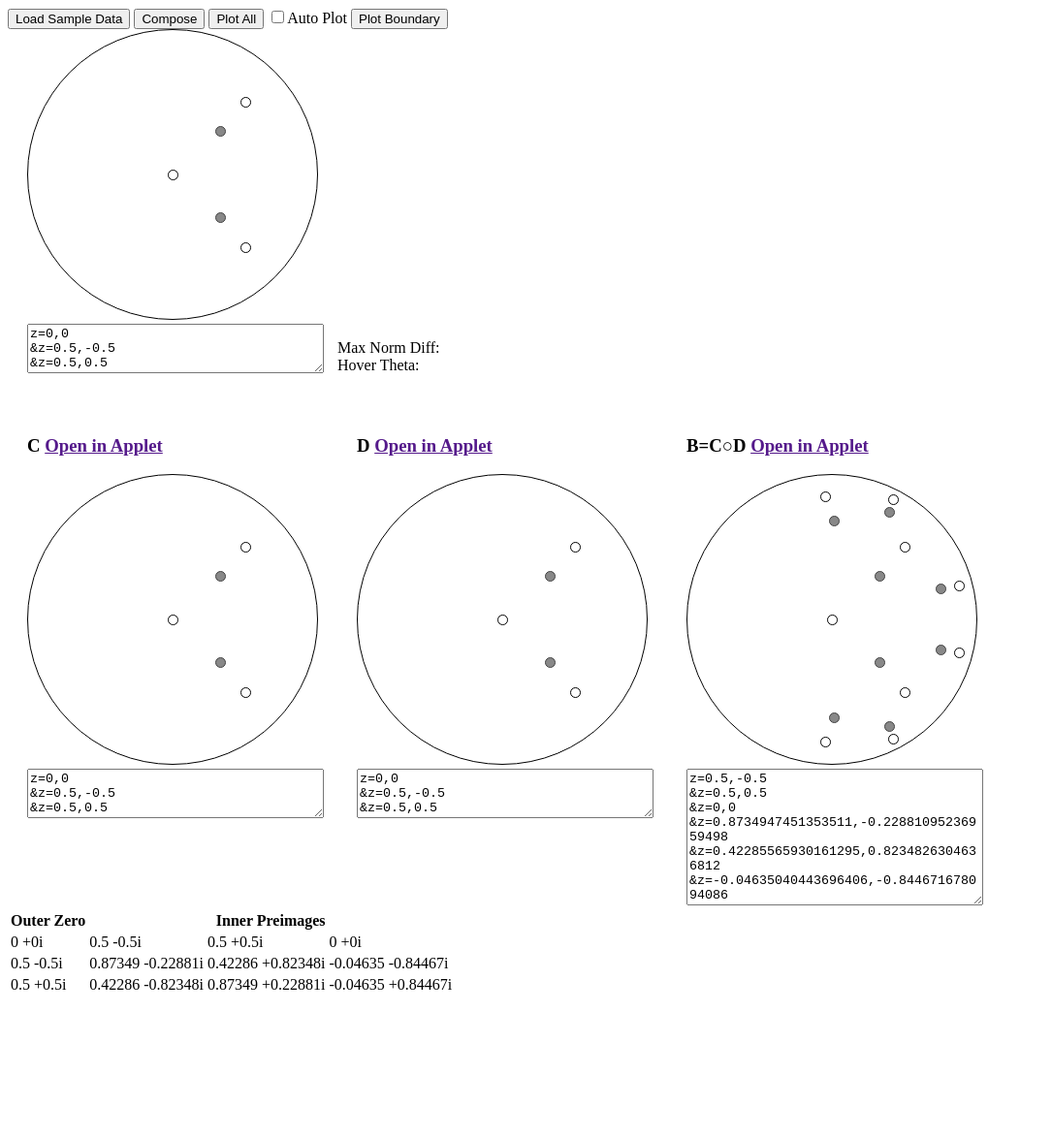
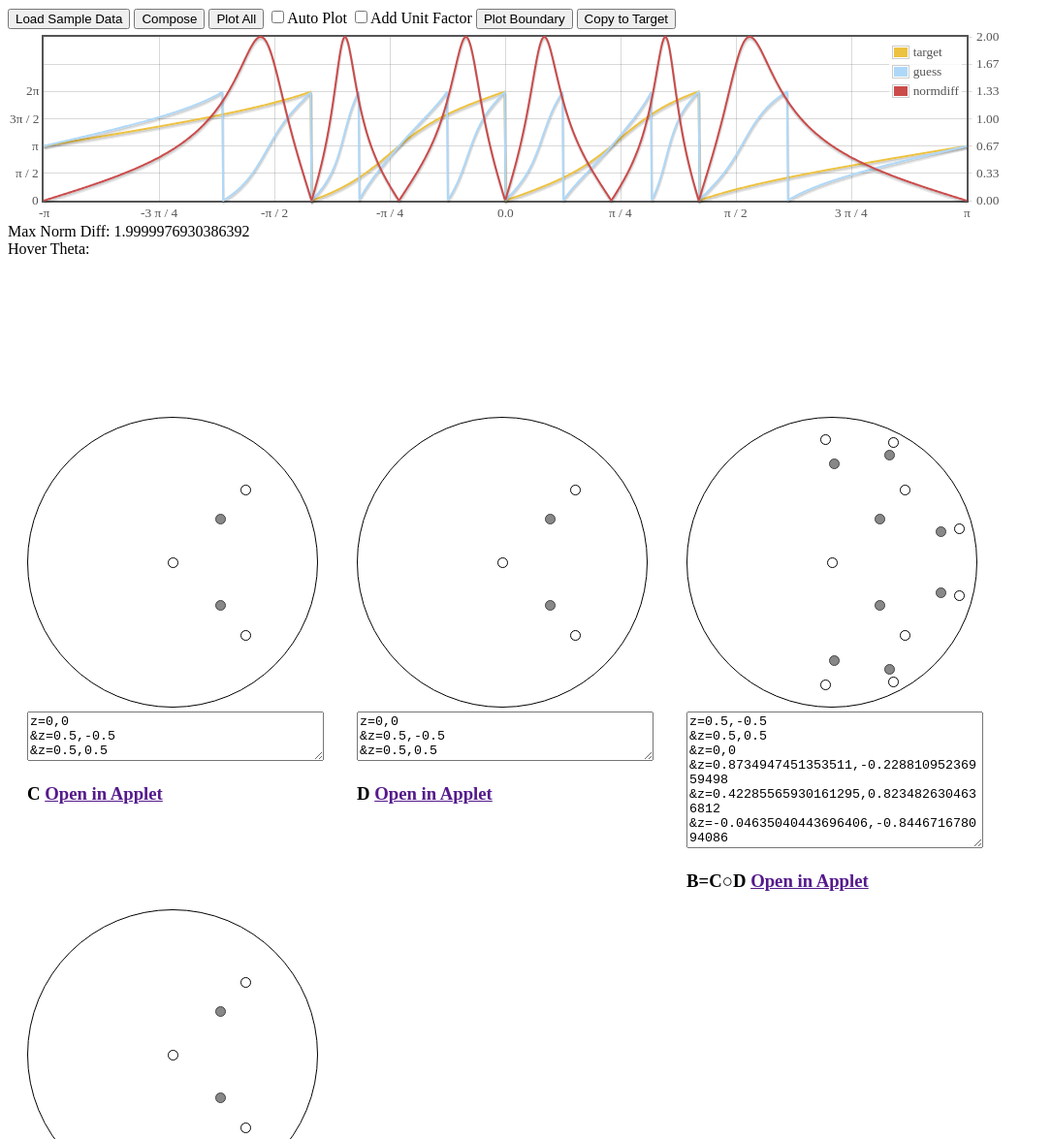
Before and after one commit to aeshaffer/aeshaffer.github.io, a plain HTML site: page fittool.html in a window 1280 px wide. Shown: the top 1175 px of the page at 97% size, without its empty margins (0-1085 px from the left). Before the commit the page ends 1036 px from the top, so only its background shows below. Drawn offline with Linux system fonts and the light colour scheme.

Commit message:
Change query string parsing.  Add ability to suppress the unit correction factor.  Fit Tool changes.

```diff
--- a/blaschke.js
+++ b/blaschke.js
@@ -22,7 +22,7 @@ function bpBoundaryEval(bpe, N) {
 	t = ts[ti];
 	z = c(numeric.cos(t), numeric.sin(t));
 	bpz = bpe(z);
-	outthetas[ti] = [t, bpz.angle()+Math.PI];
+	outthetas[ti] = [t, (bpz.angle()+2*Math.PI) % (2*Math.PI)];
 	outzs[ti] = [t, bpz];
     }
     return {thetas: outthetas, zs: outzs};
@@ -60,15 +60,6 @@ function zsString(zs) {
     return zs.map(function(z) { return "z="+z.x+","+(z.y == undefined ? 0: z.y); }).join("\n&");
 }
 
-function parseZsString(s) {
-    var zs = s.replace(/\n/g, "").replace(/z=/g, "").split("&");
-    var retval = new Array();
-    for(var i= 0; i < zs.length; i++) {
-	var parts = zs[i].split(",");
-	retval.push(c(parseFloat(parts[0]), parseFloat(parts[1])));
-    }
-    return retval;
-}
 
 // Normalize to between 0 and 2Pi.
 function normalizeangle(theta) {
@@ -123,7 +114,7 @@ function lt(a) {
     }
 }
 
-function getBPFExpr(as) {
+function getBPFExpr(as, ignorefactor) {
     var asNums = new Array();
     var asDens = new Array();
     var asVars = new Array();
@@ -142,12 +133,19 @@ function getBPFExpr(as) {
 	}
     }
 
-    var expr = asVars.join(';') + "; var l = "+toc(l)+"; var f = function(z) { return l" +  asNums.join('') + asDens.join('') + "; }; {f};"
+    var lstring;
+    if(ignorefactor) {
+	lstring = toc(none);
+    } else {
+	lstring = toc(l);
+    }
+    var expr = asVars.join(';') + "; var l = "+lstring+"; var f = function(z) { return l" +  asNums.join('') + asDens.join('') + "; }; {f};"
+
     return expr;
 }
 
-function getBPF(as) {
-    return eval(getBPFExpr(as));
+function getBPF(as, ignorefactor) {
+    return eval(getBPFExpr(as, ignorefactor));
 }
 
 function bpeval0(as, z) {
--- a/bpui.js
+++ b/bpui.js
@@ -1,3 +1,35 @@
+// From http://stackoverflow.com/questions/901115/how-can-i-get-query-string-values
+
+function getQSMap(s) {
+    if (s == "") return {};
+    var a = s.split("&");
+    var b = {};
+    for (var i = 0; i < a.length; ++i)
+    {
+        var p=a[i].split('=');
+        if (p.length != 2) continue;
+	var val = decodeURIComponent(p[1].replace(/\+/g, " "));
+	if(b[p[0]] == undefined) {
+	    b[p[0]] = [val];
+	} else {
+	    b[p[0]].push(val);
+	}
+    }
+    return b;
+}
+
+function parseZsString(s, key) {
+    var k = (key == undefined ? "z" : key);
+    var zs = getQSMap(s)[k];
+    var retval = new Array();
+    if(zs == undefined) { return retval; }
+    for(var i= 0; i < zs.length; i++) {
+	var parts = zs[i].split(",");
+	retval.push(c(parseFloat(parts[0]), parseFloat(parts[1])));
+    }
+    return retval;
+}
+
 // Add necessary HTML to setup a widget.
 function setupCanvases(sel) {
      var html = '<div class="circle"></div>'
@@ -298,10 +330,14 @@ BPWidget.prototype.displayTables = function(zs, cpi) {
 	this.criticalangles.append(li);
     }
 
+    var oldval = this.zsstring.val();
     this.zsstring.val("");
     var zscode = zsString(this.zs);
     this.zsstring.val(zscode);
     this.zsstring.attr("rows", zs.length);
+    if(oldval != this.zsstring.val()) {
+	this.zsstring.change();
+    }
     var wl = window.location.href.replace(window.location.search, "");
     this.permalink.attr("href", wl+"?"+zscode);
 };
@@ -641,10 +677,9 @@ BPWidget.prototype.attachcanvasclicks = function() {
 
 BPWidget.prototype.setup = function() {
 
-    if(window.location.search != "") {
-	var urlZS = window.location.search.replace(/^\?/, '');
-	this.zs = parseZsString(urlZS);
-    } else {
+    var urlZS = window.location.search.replace(/^\?/, '');
+    this.zs = parseZsString(urlZS);
+    if(this.zs.length == 0) {
 	this.zs = [
 	    c(0,0),
 	    c(.5, -.5),
--- a/composetool.js
+++ b/composetool.js
@@ -3,7 +3,9 @@ var innerwidget;
 var composewidget;
 
 function composeSetup() {
-    setupCanvases($(".zeroesholder"));
+    setupCanvases($("#outerzeroesdiv .zeroesholder"));
+    setupCanvases($("#innerzeroesdiv .zeroesholder"));
+    setupCanvases($("#composeddiv .zeroesholder"));
     outerwidget = new ComposeWidget($("#outerzeroesdiv"));
     innerwidget = new ComposeWidget($("#innerzeroesdiv"));
     composewidget = new ComposeWidget($("#composeddiv"));
--- a/fittool.html
+++ b/fittool.html
@@ -17,8 +17,8 @@
     <script type="text/javascript" src="./composetool.js"></script>
     <script type="text/javascript" src="./fittool.js" ></script>
     <script type="text/javascript">
+      $(composeSetup);
       $(fitSetup);
-      $(composeSetup);
     </script>
     <style type="text/css">
       #targetdiv, #outerzeroesdiv, #innerzeroesdiv, #composeddiv {
@@ -42,44 +42,47 @@
       <button type="button" id="composebutton">Compose</button>
       <button type="button" id="plotallbutton">Plot All</button>
       <input type="checkbox" id="autoplot"></input>Auto Plot
+      <input type="checkbox" id="correct"></input>Add Unit Factor
       <button type="button" id="plottargetboundary">Plot Boundary</button>
+      <button type="button" id="copybutton">Copy to Target</button>
     </div>
 
-    <div id="targetdiv">
-      <div class="zeroesholder outerholder rainbowholder">
+    <div style="width: 90%; height: 400px; float: left;">
+      <div id="targetboundaryplot" style="float: left; width: 90%; height: 200px;">
       </div>
-      <textarea id="targetzs" class="zsstring"></textarea><br/>
+      <div style="float: left; width: 900px;">
+	Max Norm Diff: <span id="maxnormdiff" ></span><br/>
+	Hover Theta: <span id="hovertheta" ></span>
+      </div>
+    </div>
+    <div style="clear: both">
+      <div id="outerzeroesdiv">
+	<div class="zeroesholder outerholder rainbowholder">
+	</div>
+	<textarea id="outerzs" class="zsstring"></textarea><br/>
+	<h3>C <a href="" id="outerpermalink" target="_blank">Open in Applet</a></h3>
+      </div>
+
+      <div id="innerzeroesdiv">
+	<div class="zeroesholder outerholder rainbowholder">
+	</div>
+	<textarea id="innerzs" class="zsstring" ></textarea>
+	<h3>D <a href="" id="innerpermalink" target="_blank">Open in Applet</a></h3>
+      </div>
+      <div id="composeddiv">
+	<div class="zeroesholder composedholder">
+	</div>
+	<textarea id="composedzs" class="zsstring"></textarea>
+	<h3>B=C&#x25cb;D <a href="" id="permalink" target="_blank">Open in Applet</a></h3>
+      </div>
+      <div id="targetdiv">
+	<div class="zeroesholder outerholder rainbowholder">
+	</div>
+	<textarea id="targetzs" class="zsstring"></textarea><br/>
+	<h3>Target</h3>
+      </div>
     </div>
 
-    <div style="width: 600px; height: 400px; float: left;">
-      <div id="targetboundaryplot" style="width: 600px; height: 80%;">
-      </div>
-      Max Norm Diff: <span id="maxnormdiff" ></span><br/>
-      Hover Theta: <span id="hovertheta" ></span>
-    </div>
-
-    <br style="clear: both;" />
-
-    <div id="outerzeroesdiv">
-      <h3>C <a href="" id="outerpermalink" target="_blank">Open in Applet</a></h3>
-      <div class="zeroesholder outerholder rainbowholder">
-      </div>
-      <textarea id="outerzs" class="zsstring"></textarea><br/>
-    </div>
-
-    <div id="innerzeroesdiv">
-      <h3>D <a href="" id="innerpermalink" target="_blank">Open in Applet</a></h3>
-      <div class="zeroesholder outerholder rainbowholder">
-      </div>
-      <textarea id="innerzs" class="zsstring" ></textarea>
-    </div>
-
-    <div id="composeddiv">
-      <h3>B=C&#x25cb;D <a href="" id="permalink" target="_blank">Open in Applet</a></h3>
-      <div class="zeroesholder composedholder">
-      </div>
-      <textarea id="composedzs" class="zsstring"></textarea>
-    </div>
 
     <table id="preimages" style="clear: both;">
       <thead>
--- a/fittool.js
+++ b/fittool.js
@@ -1,9 +1,20 @@
 var targetwidget;
 
 function fitSetup() {
-    setupCanvases($(".zeroesholder"));
+    setupCanvases($("#targetdiv .zeroesholder"));
     targetwidget = new FitWidget($("#targetdiv"));
     targetwidget.setup();
+    composewidget.zsstring.change(replotBoundaries);
+    var urlZS = window.location.search.replace(/^\?/, '');
+    var ozs = parseZsString(urlZS, "Oz");
+    var izs = parseZsString(urlZS, "Iz");
+    var tzs = parseZsString(urlZS, "Tz");
+
+    if(ozs.length > 0) { outerwidget.zs = ozs; outerwidget.rescatter(); }
+    if(izs.length > 0) { innerwidget.zs = izs; innerwidget.rescatter(); }
+    if(tzs.length > 0) { targetwidget.zs = tzs; targetwidget.rescatter(); }
+
+    replotBoundaries();
 }
 
 var FitWidget = function(obj) {
@@ -12,10 +23,30 @@ var FitWidget = function(obj) {
     this.zsstring.change(function() {
 	that.zs = parseZsString(that.zsstring.val());
 	that.rescatter();
+	replotBoundaries();
     });
     this.plotDims = function() {
 	return {N: 100, zoom: 3, windowN: 300, graphN: 300};
     }
+}
+
+function getflips(ts) {
+
+    // Find all points in data1 where we go from 2Pi back to zero.
+    // collect the indices where the function is "at zero."
+    var flippoints = new Array();
+
+    var l;
+    var r;
+
+    for(var r = 0; r < ts.length; r++) {
+	l = (r - 1 + ts.length) % ts.length;
+	if(ts[l] > ts[r]) {
+	    flippoints.push(r);
+	}
+    }
+
+    return flippoints
 }
 
 FitWidget.prototype = new BPWidget();
@@ -48,52 +79,95 @@ function getNorms(data1, data2) {
     return norms;
 }
 
+function rotArray(A, n) {
+    var retval = new Array(A.length);
+    for(var i = 0; i < A.length; i++) {
+	retval[i] = A[(i+n) % A.length];
+    }
+    return retval;
+}
+
+function rotArrayValues(A, n) {
+    var retval = new Array(A.length);
+    for(var i = 0; i < A.length; i++) {
+	retval[i] = [A[i][0], A[(i+n) % A.length][1]];
+    }
+    return retval;
+
+}
+
+var targetdata;
+var targetBPF;
+var guessdata;
+var guessBPF;
+
 function replotBoundaries() {
-    var N = 256;
-    var targetdata = bpBoundaryEval(getBPF(targetwidget.zs), N);
-    var guessdata = bpBoundaryEval(getBPF(composewidget.zs), N);
+    var N = 1024;
+    targetBPF = getBPF(targetwidget.zs, $("#correct").is(":checked"));
+    guessBPF = getBPF(composewidget.zs, $("#correct").is(":checked"));
+    targetdata = bpBoundaryEval(targetBPF, N);
+    guessdata = bpBoundaryEval(guessBPF, N);
 
-    norms = getNorms(targetdata.zs, guessdata.zs);
+    var getz = function(tz) { return tz[1]; }
+    var targetflips = getflips(targetdata.thetas.map(getz));
+    var guessflips = getflips(guessdata.thetas.map(getz));
 
-    var maxI = maxdiff(norms);
+    var shiftedGuessThetas;
+    var norms;
+    var maxNorm = 4; // Anything bigger than 2.
 
-    var maxT = targetdata.zs[maxI][0];
+    for(var fi = 0; fi < guessflips.length; fi++) {
+	var s = (guessflips[fi] - targetflips[0] + guessdata.thetas.length) % guessdata.thetas.length;
+	var s = 0;
+	var shiftedGuessZs = rotArray(guessdata.zs, s);
+	var norms0 = getNorms(targetdata.zs, shiftedGuessZs);
+	var maxI = maxdiff(norms0);
+	var maxNorm0 = norms0[maxI][1];
+	if(maxNorm0 < maxNorm) {
+	    maxNorm = maxNorm0;
+	    norms = norms0;
+	    shiftedGuessThetas = rotArrayValues(guessdata.thetas, s);
+	}
+    }
 
-    $("#maxnormdiff").text(norms[maxI]);
+    $("#maxnormdiff").text(maxNorm);
     thetaplot = $.plot(
 	$("#targetboundaryplot"),
 	[
 	    {data: targetdata.thetas, label: "target"},
-	    {data: guessdata.thetas,  label: "guess"},
+	    {data: shiftedGuessThetas,  label: "guess"},
 	    {data: norms, label: "normdiff", yaxis: 2}
 	],
 	{
 	    series: { lines: {show: true}},
-	    crosshair: { mode: "x"},
+	    crosshair: { mode: "xy"},
 	    grid: {hoverable: true, autoHighlight: false},
 	    yaxes: [
-		{ min: 0, max: 2*Math.PI+3, tickDecimals: 2},
+		{
+		    min: 0, max: 3*Math.PI,
+		    ticks: [
+			0, [ Math.PI/2, "\u03c0 / 2" ], [ Math.PI, "\u03c0" ],
+			[ Math.PI * 3/2, "3\u03c0 / 2" ], [ Math.PI * 2, "2\u03c0" ],
+			[ Math.PI * 5/2, ""], [Math.PI * 6/2, ""]
+		    ]
+		},
 		{
 		    min: 0, max: 2,
 		    alignTicksWithAxis: 1,
 		    position: "right"
 		}
-	    ]
+	    ],
+	    xaxis : { ticks: [
+		[ -4*Math.PI/4, "-\u03c0" ], [ -3*Math.PI/4, "-3 \u03c0 / 4" ],
+		[ -2*Math.PI/4, "-\u03c0 / 2" ], [ -1*Math.PI/4, "-\u03c0 / 4" ],
+		0,
+		[ 1*Math.PI/4, "\u03c0 / 4" ],
+		[ 2*Math.PI/4, "\u03c0 / 2" ],
+		[ 3*Math.PI/4, "3 \u03c0 / 4" ],
+		[ 4*Math.PI/4, "\u03c0" ]
+ 	    ]}
 	}
     );
-
-/*
-    diffplot = $.plot($("#diffplot"),
-		      [
-			  {data : norms}
-		      ],
-		      {
-			  crosshair: {mode: "x"},
-			  grid: {hoverable: true, autoHighlight: false},
-			  yaxis: {min: 0, max: 2, tickDecimals: 2}
-		      });
-*/
-
 }
 
 // from www.flotcharts.org/flot/examples/tracking/index.html
@@ -114,28 +188,34 @@ function updateLegend() {
 
     var dataset = plot.getData();
 
+    var targetz = targetBPF(ttcp(pos.x));
+    var guessz = guessBPF(ttcp(pos.x));
+    var diff = targetz.sub(guessz);
+
     $("#hovertheta").empty();
-    $("#hovertheta").text(pos.x);
-    $("#hovertheta").append("<br />");
-    var ttheta = interp(dataset[0], pos.x);
-    var gtheta = interp(dataset[1], pos.x);
-    $("#hovertheta").append("Target: " + ttheta + "<br />");
-    $("#hovertheta").append("Guess: " + gtheta + "<br />");
-    var diffdata = dataset[2];
-    var ndiff = interp(diffdata, pos.x);
-    $("#hovertheta").append("Diff Norm: " + ndiff +"<br />");
+    var tbl = $("#hovertheta").append("<table />");
+    tbl.append("<tr><td>Theta</td><td>"+pos.x+"</td>")
+	.append("<tr><td>Left</td><td>"+pos.y1+"</td>")
+	.append("<tr><td>Right</td><td>"+pos.y2+"</td>")
+	.append("<tr><td>Target Z:</td><td>"+dcomplex(targetz)+"</td></tr>")
+	.append("<tr><td>Guess Z:</td><td>"+dcomplex(guessz)+"</td></tr>")
+	.append("<tr><td>Diff:</td><td>"+dcomplex(diff)+"</td></tr>")
+	.append("<tr><td>Abs:</td><td>"+diff.abs().x+"</td></tr>");
+}
 
+function getj(series, x) {
+    var j;
+    for (j = 0; j < series.data.length; ++j) {
+	if (series.data[j][0] > x) {
+	    return j;
+	}
+    }
+    return j;
 }
 
 function interp(series, x) {
     // Find the nearest points, x-wise
-    var j;
-    for (j = 0; j < series.data.length; ++j) {
-	if (series.data[j][0] > x) {
-	    break;
-	}
-    }
-
+    var j = getj(series, x);
     // Now Interpolate
 
     var y,
@@ -147,7 +227,8 @@ function interp(series, x) {
     } else if (p2 == null) {
 	y = p1[1];
     } else {
-	y = p1[1] + (p2[1] - p1[1]) * (x - p1[0]) / (p2[0] - p1[0]);
+	y = p1[1];
+//	y = p1[1] + (p2[1] - p1[1]) * (x - p1[0]) / (p2[0] - p1[0]);
     }
     return y;
 }
@@ -162,4 +243,7 @@ $(function() {
     });
     $("#plotallbutton").on("click", function() {targetwidget.replotMe();});
     $("#plottargetboundary").on("click", replotBoundaries);
+    $("#copybutton").on("click", function() {
+	targetwidget.zsstring.val(composewidget.zsstring.val());
+	targetwidget.zsstring.change();});
 });
--- a/interpolation.js
+++ b/interpolation.js
@@ -154,10 +154,6 @@ function maxinterval(thetas) {
 	    ts : ts.map(function(t) { return t + rot; })};
 }
 
-function ttcp(t) {
-    return c(numeric.cos(t), numeric.sin(t));
-}
-
 function DtoR(z) {
     var num = z.add(ni);
     var den = ni.mul(z).add(none);
--- a/polynomials.js
+++ b/polynomials.js
@@ -49,6 +49,10 @@ function rt2c(r, t) {
 
 function c(x,y) {
     return numeric.t(x,y);
+}
+
+function ttcp(t) {
+    return c(numeric.cos(t), numeric.sin(t));
 }
 
 function cifyrow(as) {
```
